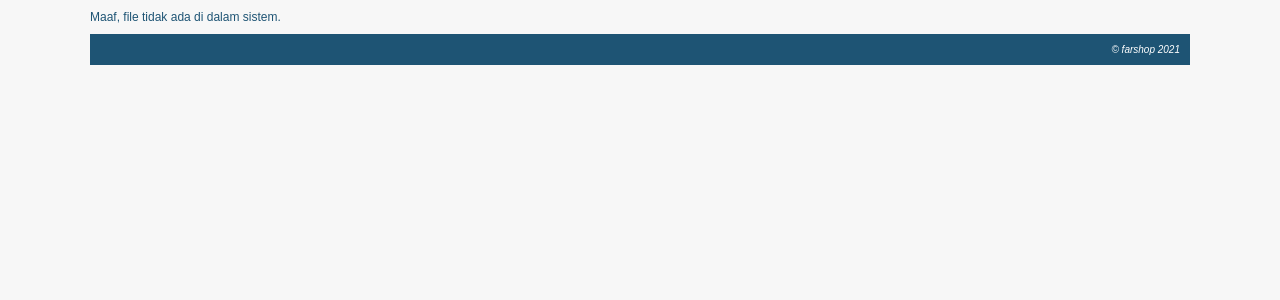
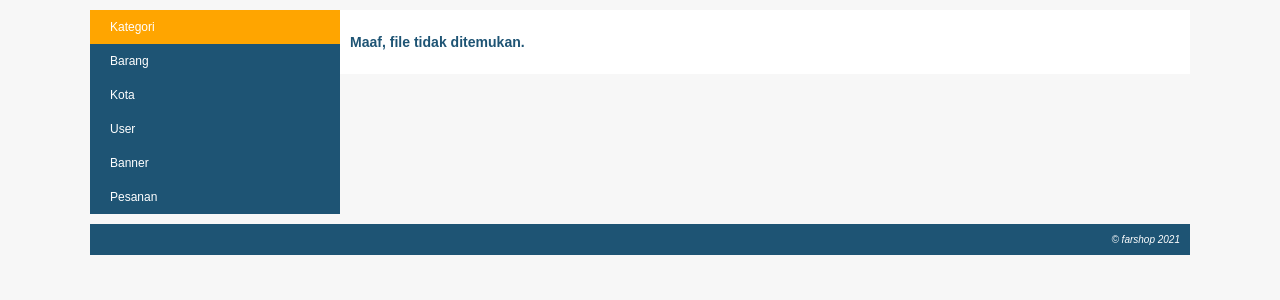
Before and after one commit to rafi1306/farshop, a PHP site: the page made by index.php in a window 1280 px wide. Shown: the part 110-410 px from the top of the page. Run offline with PHP 8.4, Linux system fonts and the light colour scheme; the visitor is signed in with stand-in values (Sample User, id 1).

Commit message:
menambah page my profile

```diff
--- a/css/style.css
+++ b/css/style.css
@@ -114,3 +114,38 @@ body {
     margin-bottom: 10px;
     font-size: 11px;
 }
+
+#bg-page-profile {
+    overflow: hidden;
+}
+
+#menu-profile {
+    float: left;
+    width: 250px;
+    background-color: #1e5474;
+}
+
+#menu-profile ul {
+    margin: 0px;
+    padding: 0px;
+    list-style: none;
+}
+
+#menu-profile ul li a {
+    display: block;
+    color: white;
+    text-decoration: none;
+    padding: 10px 20px;
+}
+
+#menu-profile ul li a:hover,
+#menu-profile ul li a.active {
+    background-color: orange;
+}
+
+#profile-content {
+    float: left;
+    width: 830px;
+    padding: 10px;
+    background-color: white;
+}
--- /dev/null
+++ b/my_profile.php
@@ -0,0 +1,47 @@
+<?php
+    if($user_id) {
+        $module = isset($_GET['module']) ? $_GET['module'] : false;
+        $action = isset($_GET['action']) ? $_GET['action'] : false;
+        $mode = isset($_GET['mode']) ? $_GET['mode'] : false;
+    } else {
+        header("location: ".BASE_URL."index.php?page=login");
+    }
+?>
+
+<div id="bg-page-profile">
+
+    <div id="menu-profile">
+        <ul>
+            <li>
+                <a <?php if($module == "kategori") { echo "class='active'"; } ?> href="<?php echo BASE_URL."index.php?page=my_profile&module=kategori&action=list"; ?>">Kategori</a>
+            </li>
+            <li>
+                <a <?php if($module == "barang") { echo "class='active'"; } ?> href="<?php echo BASE_URL."index.php?page=my_profile&module=barang&action=list"; ?>">Barang</a>
+            </li>
+            <li>
+                <a <?php if($module == "kota") { echo "class='active'"; } ?> href="<?php echo BASE_URL."index.php?page=my_profile&module=kota&action=list"; ?>">Kota</a>
+            </li>
+            <li>
+                <a <?php if($module == "user") { echo "class='active'"; } ?> href="<?php echo BASE_URL."index.php?page=my_profile&module=user&action=list"; ?>">User</a>
+            </li>
+            <li>
+                <a <?php if($module == "banner") { echo "class='active'"; } ?> href="<?php echo BASE_URL."index.php?page=my_profile&module=banner&action=list"; ?>">Banner</a>
+            </li>
+            <li>
+                <a <?php if($module == "pesanan") { echo "class='active'"; } ?> href="<?php echo BASE_URL."index.php?page=my_profile&module=pesanan&action=list"; ?>">Pesanan</a>
+            </li>
+        </ul>
+    </div>
+
+    <div id="profile-content">
+        <?php
+            $file = "module/$module/$action.php";
+            if(file_exists($file)) {
+                include_once($file);
+            } else {
+                echo "<h3>Maaf, file tidak ditemukan.</h3>";
+            }
+        ?>
+    </div>
+
+</div>
```
